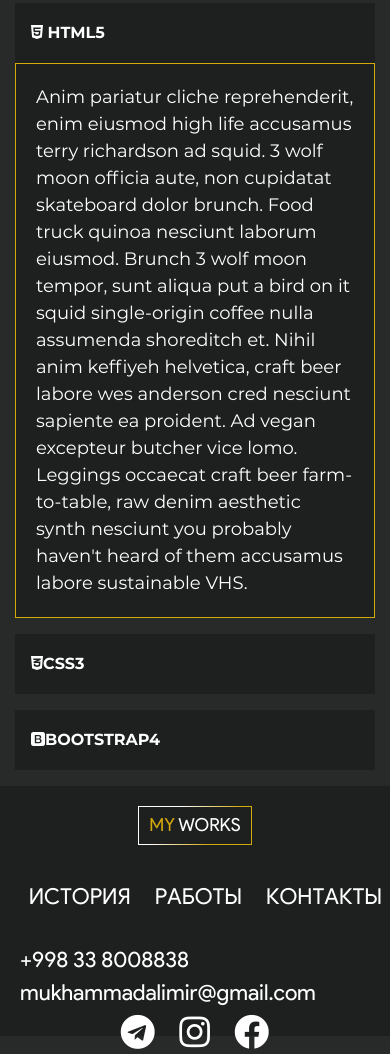
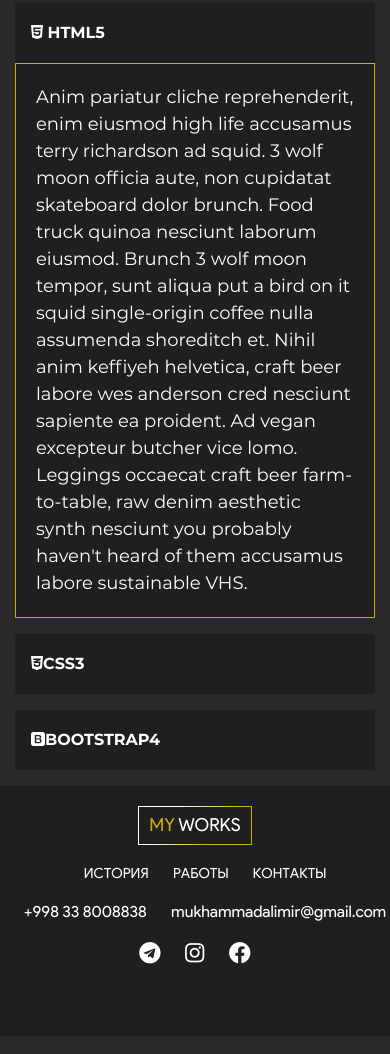
Before and after one commit to mukhammadalimir/my-work, a plain HTML site: page index.html in a window 390 px wide. Shown: the part 3506-4560 px from the top of the page. Drawn offline with Linux system fonts and the light colour scheme.

Commit message:
Update style.css

```diff
--- a/css/style.css
+++ b/css/style.css
@@ -353,6 +353,25 @@ body{
     }
 }
 
+@media(max-width: 575px){
+    .footer__text a {
+    font-size: 14px;
+    }
+
+    .nomer a {
+    font-size: 16px;
+    }
+
+    .iconsali .fab {
+    font-size: 22px;
+    padding: 18px 10px;
+    }
+
+    .footer__text {
+    padding: 15px 0 15px 0;
+    }
+    }
+
 @media (max-width: 400px){
     .main__slider-title {
         font-size: 18px;
```
